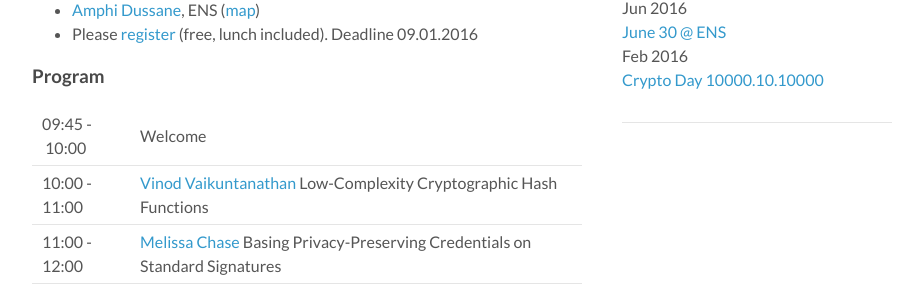
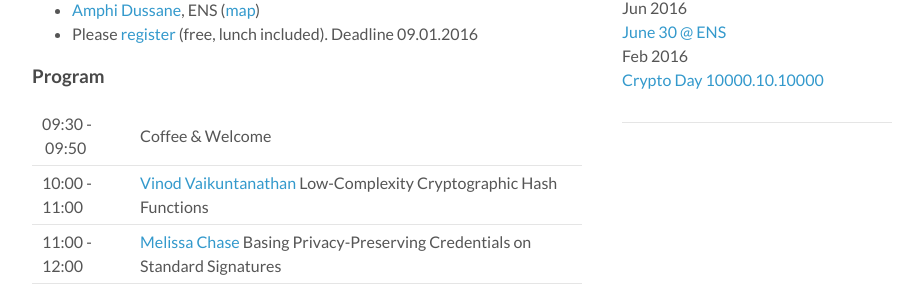
Before and after one commit to pariscryptoday/pariscryptoday.github.io, a Jekyll site: the page built from _posts/2016-10-11-fourth.md, in a window 1280 px wide and 900 px high. Shown: the part 337-630 px from the top of the window, without its empty margins (178-1101 px from the left). Built offline with Jekyll 4.4.1, drawn with Linux system fonts in a browser that asks for light colours.

Commit message:
Update 2016-10-11-fourth.md

```diff
--- a/_posts/2016-10-11-fourth.md
+++ b/_posts/2016-10-11-fourth.md
@@ -13,7 +13,7 @@ ENS.
 
 ### Program
 
-| 09:45&nbsp;-&nbsp;10:00 | Welcome
+| 09:30&nbsp;-&nbsp;09:50 | Coffee & Welcome
 | 10:00 - 11:00 | [Vinod Vaikuntanathan](#VV) Low-Complexity Cryptographic Hash Functions
 | 11:00 - 12:00 | [Melissa Chase](#MC) Basing Privacy-Preserving Credentials on Standard Signatures
 | 12:00 - 13:30 | Lunch
```
